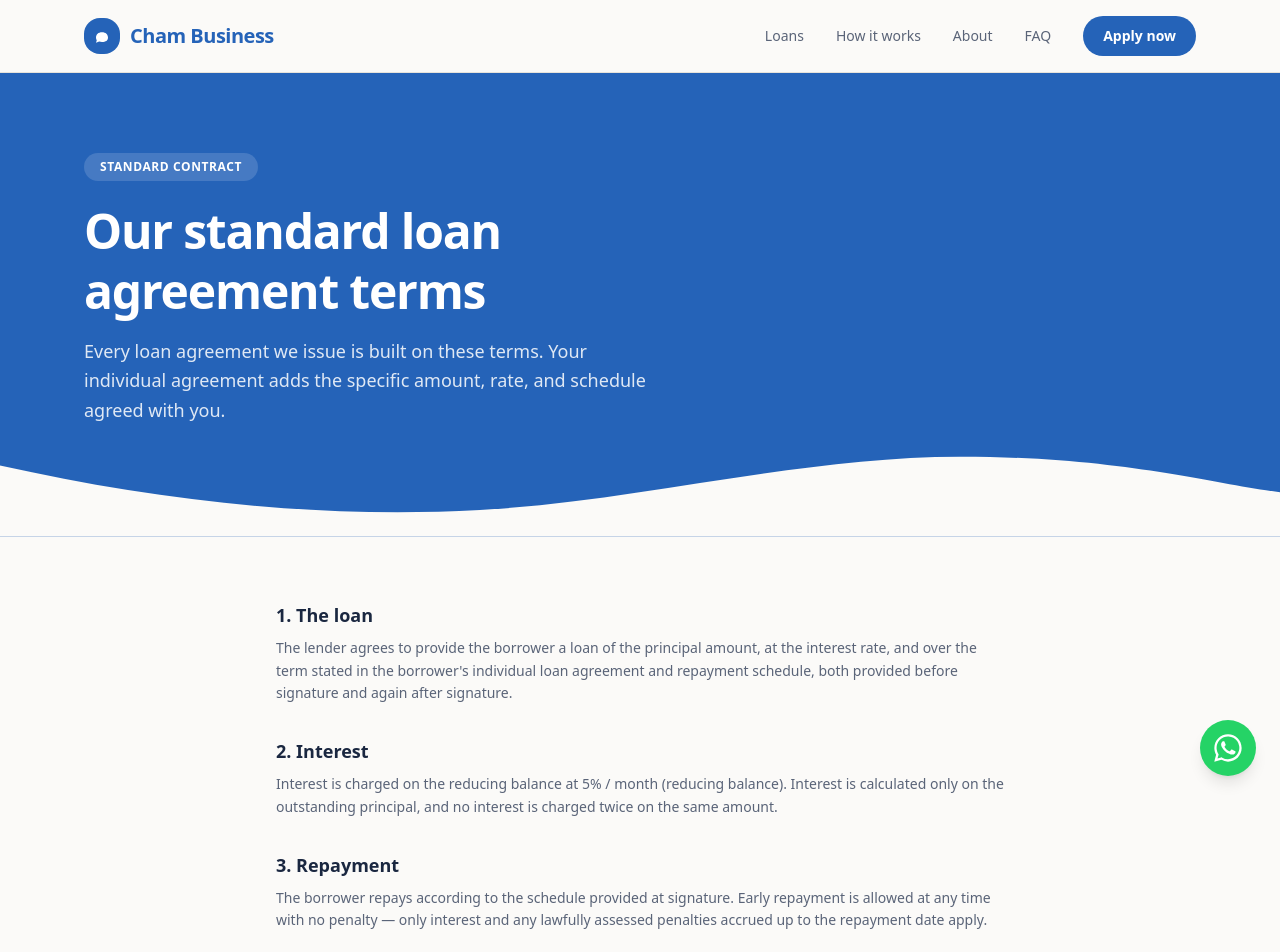
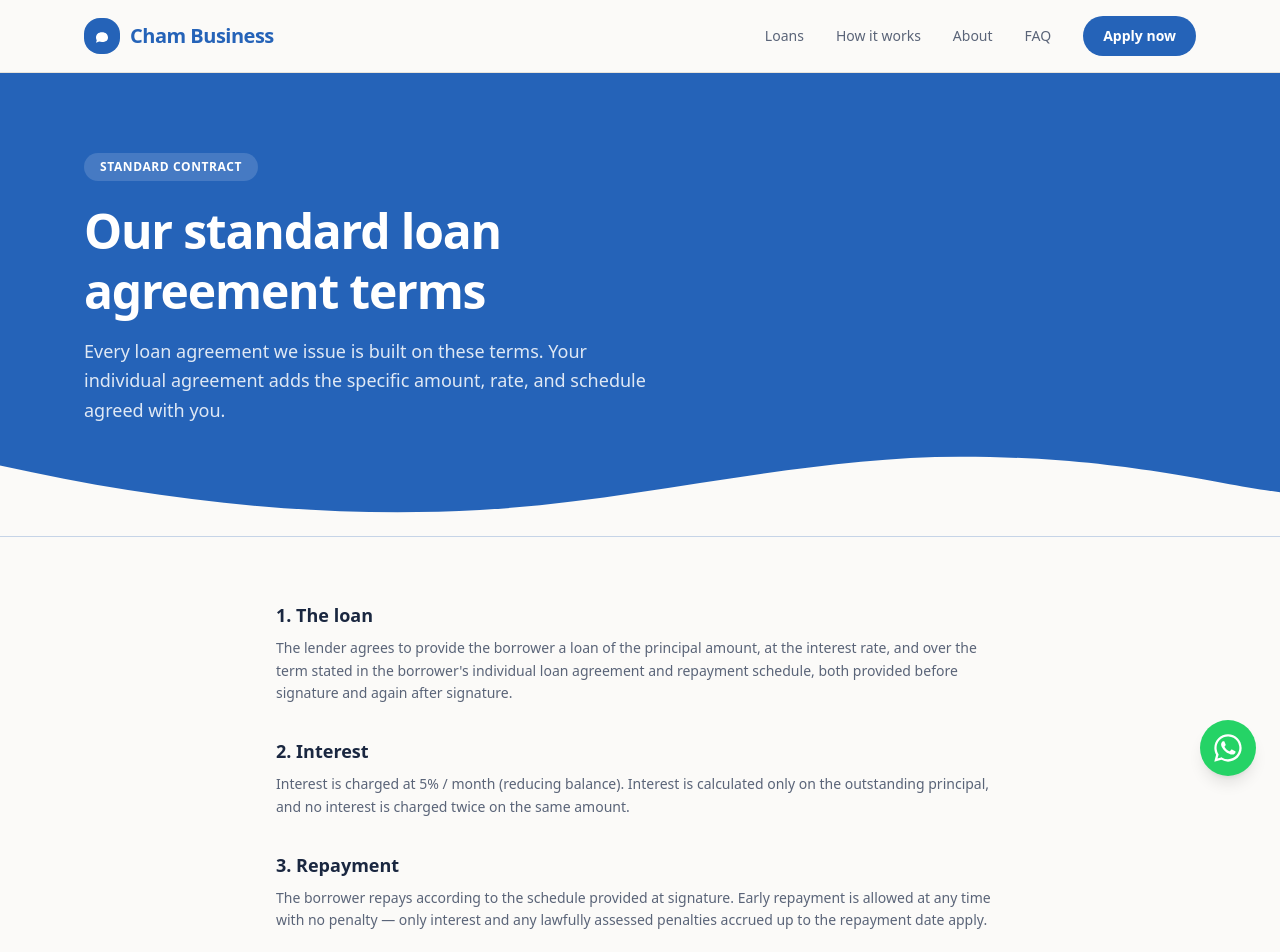
Before and after one commit to mugabee/cham-business, a Next.js app: page /contract-template in a window 1280 px wide. Shown: the top 952 px of the page. Built offline with nearby package versions, Linux system fonts and the light colour scheme.

Commit message:
Fix redundant "reducing balance" wording on contract template page

```diff
--- a/app/(public)/contract-template/page.tsx
+++ b/app/(public)/contract-template/page.tsx
@@ -10,7 +10,7 @@ const clauses = [
   },
   {
     title: "2. Interest",
-    body: `Interest is charged on the reducing balance at ${loanTerms.rate}. Interest is calculated only on the outstanding principal, and no interest is charged twice on the same amount.`,
+    body: `Interest is charged at ${loanTerms.rate}. Interest is calculated only on the outstanding principal, and no interest is charged twice on the same amount.`,
   },
   {
     title: "3. Repayment",
```
